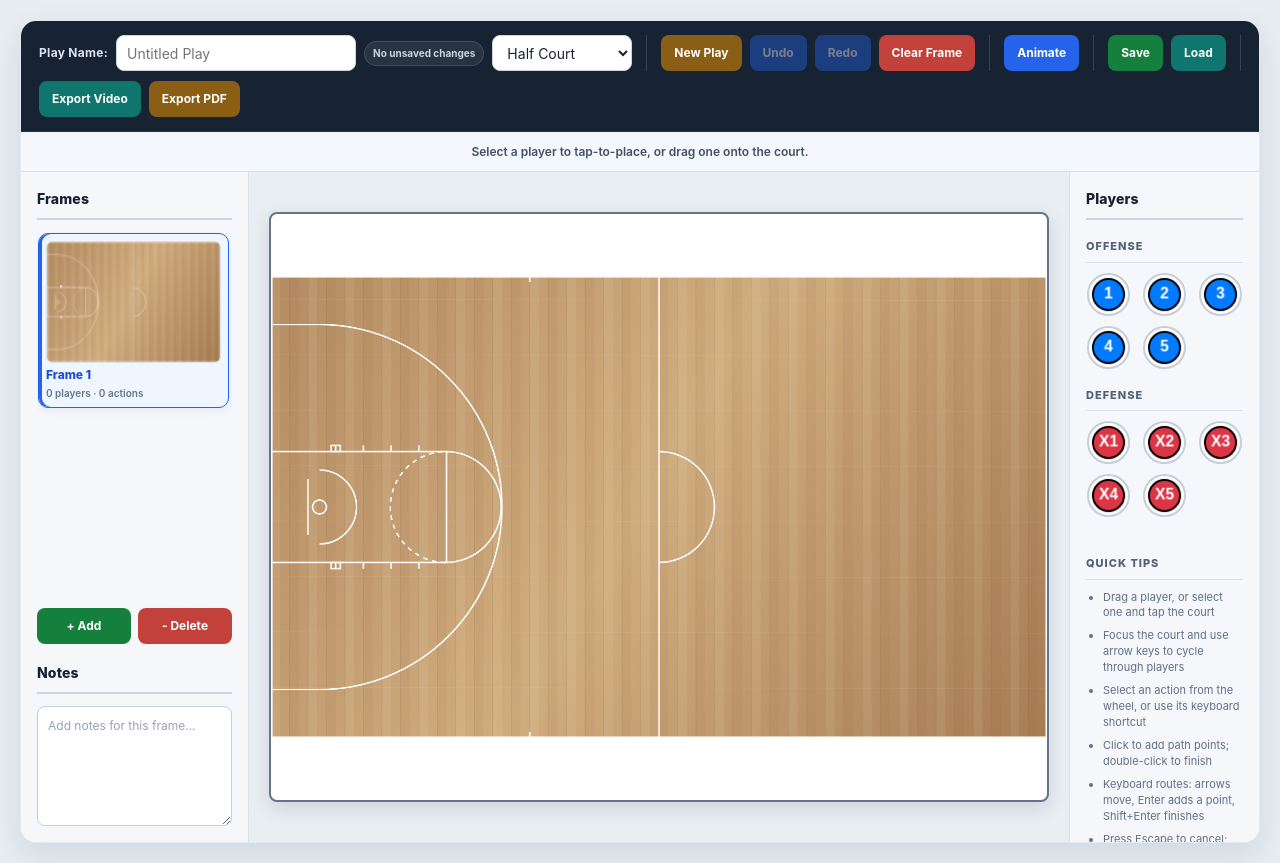
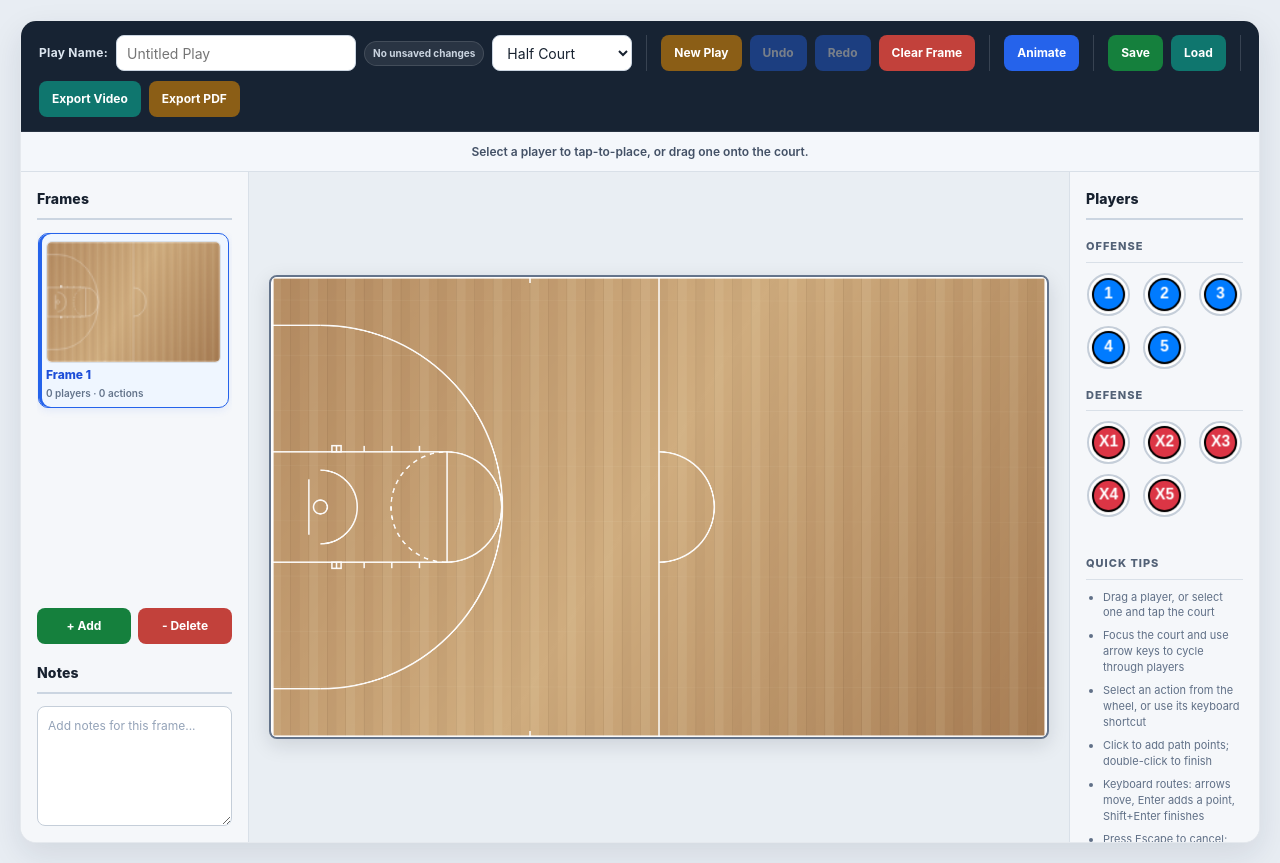
Before and after one commit to mattswymer/Basketball-Playmaker, a website: page index.html in a window 1280 px wide. Drawn offline with Linux system fonts and the light colour scheme.

Commit message:
Prevent the NFHS aspect ratio from expanding the fixed court workspace

```diff
--- a/style.css
+++ b/style.css
@@ -367,7 +367,7 @@ button { -webkit-tap-highlight-color: transparent; }
 #play-canvas {
   display: block;
   width: auto;
-  height: calc(100% - 40px);
+  height: auto;
   max-width: 100%;
   max-height: 100%;
   aspect-ratio: 42 / 25;
```
